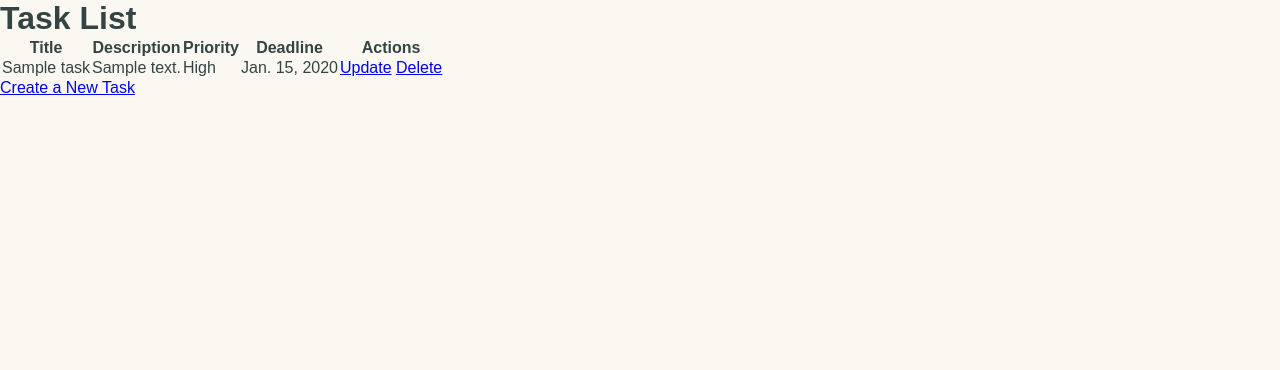
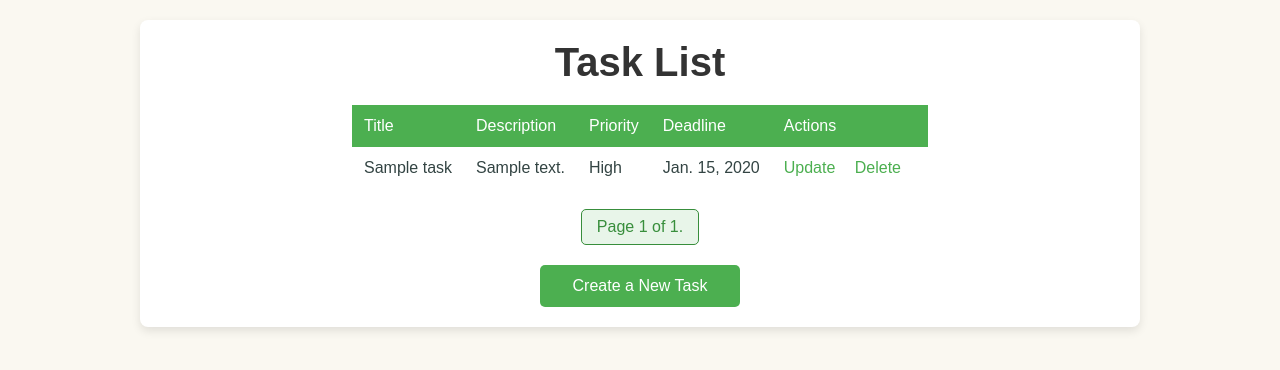
Before and after one commit to yusuke24eugene/django_todoApp, a Django app: page / in a window 1280 px wide. Shown: the part 69-439 px from the top of the page. Run offline with Django 5.2, Linux system fonts and the light colour scheme; tables that the repository leaves empty hold one stand-in row (values such as "Sample post").

Commit message:
Styling templates

```diff
--- a/todoProject/todoApp/forms.py
+++ b/todoProject/todoApp/forms.py
@@ -5,3 +5,4 @@ class TaskForm(forms.ModelForm):
     class Meta:
         model = Task
         fields = ['title', 'description', 'priority', 'deadline']
+    deadline = forms.DateField(widget=forms.DateInput(attrs={'type': 'date'}))
--- a/todoProject/todoApp/static/js/script.js
+++ /dev/null
@@ -1,11 +0,0 @@
-// Ensure navbar is responsive and collapses on mobile
-document.addEventListener("DOMContentLoaded", function () {
-    // Get the navbar toggler button and navbar collapse element
-    const navbarToggler = document.querySelector(".navbar-toggler");
-    const navbarCollapse = document.getElementById("navbarNav");
-
-    // Add a click event listener to toggle the navbar collapse on mobile
-    navbarToggler.addEventListener("click", function () {
-        navbarCollapse.classList.toggle("show");
-    });
-});
--- a/todoProject/todoApp/static/styles/styles.css
+++ b/todoProject/todoApp/static/styles/styles.css
@@ -10,6 +10,7 @@ body {
     color: #334443;
 }
 
+/* Navbar styles */
 .navbar {
     background-color: #34656D;
     padding: 10px 20px;
@@ -47,3 +48,241 @@ body {
     font-weight: bold;
     color: #f39c12;
 }
+
+.container {
+    display: flex;
+    align-items: center;
+    justify-content: center;
+    margin-top: 30px;
+}
+
+/* list styles */
+h1 {
+    margin-bottom: 20px;
+    font-size: 2.5rem;
+    color: #333;
+    text-align: center;
+}
+
+.container {
+    width: 90%;
+    max-width: 1000px;
+    margin: 0 auto;
+    margin-top: 20px;
+    background-color: #fff;
+    padding: 20px;
+    border-radius: 8px;
+    box-shadow: 0 4px 10px rgba(0, 0, 0, 0.1);
+}
+
+table {
+    width: 100%;
+    border-collapse: collapse;
+    margin-bottom: 20px;
+}
+
+th, td {
+    padding: 12px;
+    text-align: left;
+}
+
+th {
+    background-color: #4CAF50;
+    color: white;
+    font-weight: 500;
+}
+
+tr:nth-child(even) {
+    background-color: #f2f2f2;
+}
+
+tr:hover {
+    background-color: #e1f5ea;
+}
+
+td a {
+    text-decoration: none;
+    color: #4CAF50;
+    margin-right: 15px;
+    font-weight: 500;
+}
+
+td a:hover {
+    color: #388e3c;
+}
+
+.actions {
+    display: flex;
+    gap: 15px;
+}
+
+.no-tasks {
+    text-align: center;
+    font-style: italic;
+    color: #888;
+}
+
+.create-task-btn {
+    display: inline-block;
+    background-color: #4CAF50;
+    color: white;
+    padding: 12px 20px;
+    font-weight: 500;
+    text-decoration: none;
+    border-radius: 5px;
+    text-align: center;
+    width: 200px;
+    margin-top: 20px;
+    display: block;
+    margin-left: auto;
+    margin-right: auto;
+}
+
+.create-task-btn:hover {
+    background-color: #388e3c;
+}
+
+/* Responsive Design */
+@media (max-width: 768px) {
+    th, td {
+        font-size: 14px;
+        padding: 8px;
+    }
+
+    .create-task-btn {
+        width: auto;
+        padding: 10px 18px;
+    }
+}
+
+/* form styles */
+form {
+    display: flex;
+    flex-direction: column;
+    gap: 20px;
+}
+
+label {
+    font-weight: 500;
+    color: #333;
+}
+
+input[type="text"], input[type="date"], textarea, select {
+    padding: 12px;
+    font-size: 1rem;
+    border: 1px solid #ccc;
+    border-radius: 5px;
+    background-color: #f9f9f9;
+    transition: all 0.3s ease;
+}
+
+input[type="text"]:focus, input[type="date"]:focus, textarea:focus, select:focus {
+    outline: none;
+    border-color: #4CAF50;
+    background-color: #e9f5e1;
+}
+
+button {
+    padding: 14px;
+    background-color: #4CAF50;
+    color: white;
+    font-weight: 500;
+    border: none;
+    border-radius: 5px;
+    cursor: pointer;
+    transition: background-color 0.3s ease;
+    font-size: 1rem;
+}
+
+button:hover {
+    background-color: #388e3c;
+}
+
+.back-link {
+    display: inline-block;
+    margin-top: 20px;
+    text-decoration: none;
+    color: #4CAF50;
+    font-weight: 500;
+    text-align: center;
+}
+
+.back-link:hover {
+    color: #388e3c;
+}
+
+/* delete confirmation styles */
+.task-info {
+    font-size: 1.1rem;
+    font-weight: 500;
+    color: #333;
+    margin-bottom: 30px;
+}
+
+.delete-btn {
+    padding: 14px;
+    background-color: #f44336; /* Red color for delete action */
+    color: white;
+    font-weight: 500;
+    border: none;
+    border-radius: 5px;
+    cursor: pointer;
+    transition: background-color 0.3s ease;
+    font-size: 1rem;
+    width: 100%;
+}
+
+.delete-btn:hover {
+    background-color: #d32f2f;
+}
+
+.cancel-link {
+    display: inline-block;
+    margin-top: 20px;
+    text-decoration: none;
+    color: #4CAF50;
+    font-weight: 500;
+}
+
+.cancel-link:hover {
+    color: #388e3c;
+}
+
+/* Pagination styles */
+.pagination {
+    display: flex;
+    justify-content: center;
+    margin-top: 20px;
+    margin-bottom: 20px;
+}
+
+.pagination .step-links {
+    display: flex;
+    gap: 10px;
+}
+
+.pagination a {
+    text-decoration: none;
+    color: #4CAF50;
+    font-weight: 500;
+    padding: 8px 15px;
+    border-radius: 5px;
+    border: 1px solid #4CAF50;
+    transition: background-color 0.3s ease;
+}
+
+.pagination a:hover {
+    background-color: #4CAF50;
+    color: white;
+}
+
+.pagination .current {
+    display: flex;
+    align-items: center;
+    font-weight: 500;
+    padding: 8px 15px;
+    color: #388e3c;
+    border: 1px solid #388e3c;
+    background-color: #e8f5e9;
+    border-radius: 5px;
+}
--- a/todoProject/todoApp/templates/todoApp/layout.html
+++ b/todoProject/todoApp/templates/todoApp/layout.html
@@ -24,6 +24,5 @@
     <div class="container">
         {% block content %}{% endblock %}
     </div>
-    <script src="{% static 'js/script.js' %}"></script>
 </body>
 </html>
--- a/todoProject/todoApp/templates/todoApp/task_form.html
+++ b/todoProject/todoApp/templates/todoApp/task_form.html
@@ -3,6 +3,7 @@
 {% block title %} Task List {% endblock %}
 
 {% block content %}
+    <div>
         <h1>Create a New Task</h1>
 
         <form method="post">
@@ -11,5 +12,6 @@
             <button type="submit">Create Task</button>
         </form>
 
-    <a href="{% url 'task_list' %}">Back to Task List</a>
+        <a href="{% url 'task_list' %}" class="back-link">Back to Task List</a>
+    </div>
 {% endblock %}
--- a/todoProject/todoApp/templates/todoApp/tasks_list.html
+++ b/todoProject/todoApp/templates/todoApp/tasks_list.html
@@ -3,6 +3,7 @@
 {% block title %} Task List {% endblock %}
 
 {% block content %}
+    <div class="list-container">
         <h1>Task List</h1>
 
         <table>
@@ -16,7 +17,7 @@
                 </tr>
             </thead>
             <tbody>
-            {% for task in tasks %}
+                {% for task in page_obj %}
                     <tr>
                         <td>{{ task.title }}</td>
                         <td>{{ task.description }}</td>
@@ -29,11 +30,31 @@
                     </tr>
                 {% empty %}
                     <tr>
-                    <td colspan="4">No tasks available.</td>
+                        <td colspan="5" class="no-tasks">No tasks available.</td>
                     </tr>
                 {% endfor %}
             </tbody>
         </table>
 
-    <a href="{% url 'create_task' %}">Create a New Task</a>
+        <!-- Pagination Controls -->
+        <div class="pagination">
+            <span class="step-links">
+                {% if page_obj.has_previous %}
+                    <a href="?page=1">&laquo; First</a>
+                    <a href="?page={{ page_obj.previous_page_number }}">Previous</a>
+                {% endif %}
+
+                <span class="current">
+                    Page {{ page_obj.number }} of {{ page_obj.paginator.num_pages }}.
+                </span>
+
+                {% if page_obj.has_next %}
+                    <a href="?page={{ page_obj.next_page_number }}">Next</a>
+                    <a href="?page={{ page_obj.paginator.num_pages }}">Last &raquo;</a>
+                {% endif %}
+            </span>
+        </div>
+
+        <a href="{% url 'create_task' %}" class="create-task-btn">Create a New Task</a>
+    </div>
 {% endblock %}
--- a/todoProject/todoApp/views.py
+++ b/todoProject/todoApp/views.py
@@ -1,11 +1,18 @@
 from django.shortcuts import render, redirect, get_object_or_404
 from .forms import TaskForm
 from .models import Task
+from django.core.paginator import Paginator
 
 # Create your views here.
 def task_list(request):
-    tasks = Task.objects.all()
-    return render(request, 'todoApp/tasks_list.html', {'tasks': tasks})
+    tasks = Task.objects.all().order_by('deadline', 'priority')
+
+    # Set up pagination
+    paginator = Paginator(tasks, 10)  # 10 tasks per page
+    page_number = request.GET.get('page')  # Get the current page number from the URL parameters
+    page_obj = paginator.get_page(page_number)  # Get the Page object for the current page
+
+    return render(request, 'todoApp/tasks_list.html', {'page_obj': page_obj})
 
 def create_task(request):
     if request.method == 'POST':
```
Also changed, not shown: todoProject/todoApp/templates/todoApp/delete_task.html (+5 -3 lines). Lines whose indentation alone changed are shown as unchanged.
